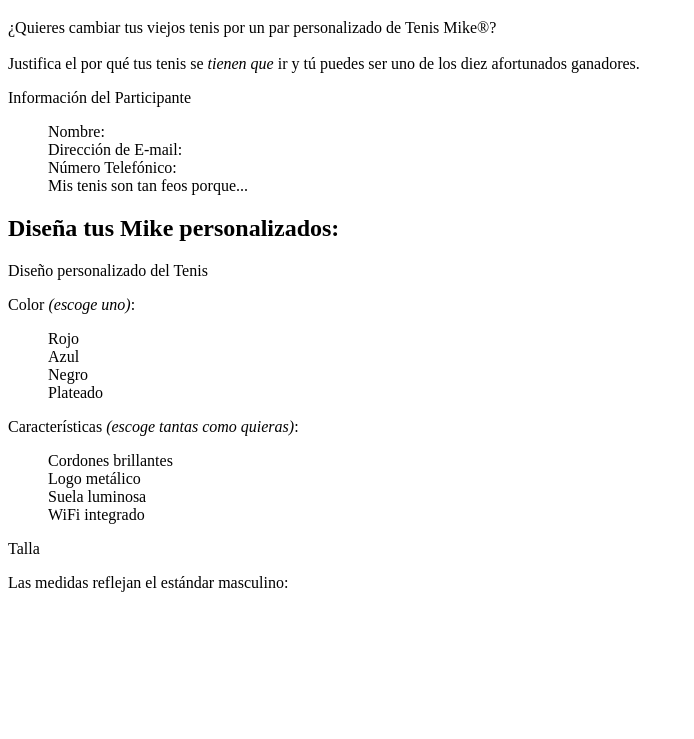
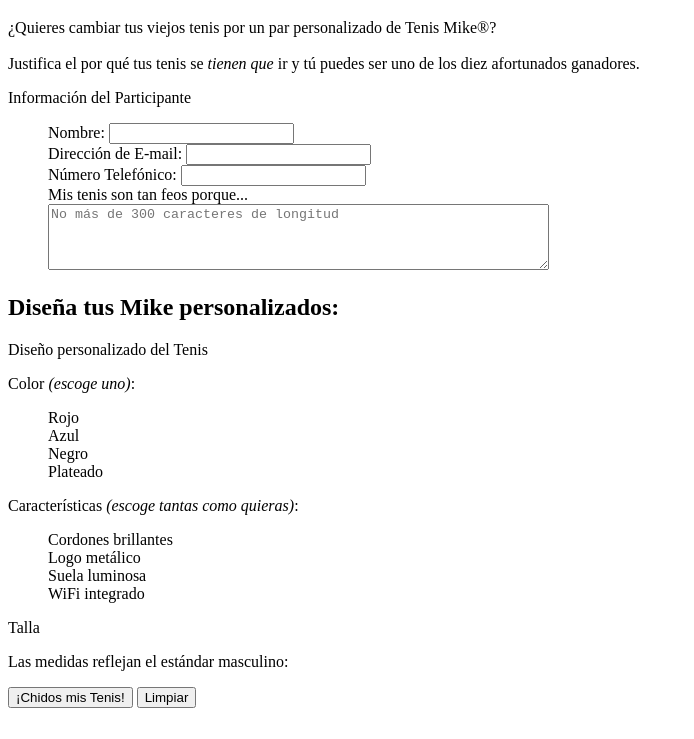
Before and after one commit to Lnzeter/hweb, a plain HTML site: page p09/formulario.html in a window 1280 px wide. Shown: the part 61-800 px from the top of the page, without its empty margins (0-694 px from the left). Drawn offline with Linux system fonts and the light colour scheme.

Commit message:
Ejercicio 1 terminado

```diff
--- a/p09/formulario.html
+++ b/p09/formulario.html
@@ -16,13 +16,18 @@
 
     <p>¿Quieres cambiar tus viejos tenis por un par personalizado de Tenis Mike&#174;?<br><br>Justifica el por qué tus tenis se <em>tienen que</em> ir y tú puedes ser uno de los diez afortunados ganadores.</p>
 
+    <!-- INICIO DEL FORMULARIO (EJERCICIO 1) -->
+     <form action="http://localhost/hweb/practicas/p09/cooncurso.php" method="POST">
     <p>Información del Participante</p>
 
     <ul>
-    <li>Nombre:</li>
-    <li>Dirección de E-mail:</li>
-    <li>Número Telefónico:</li>
-    <li>Mis tenis son tan feos porque...</li>
+            <li>Nombre: <input type="text" name="name"></li>
+            <li>Dirección de E-mail: <input type="email" name="email"></li>
+            <li>Número Telefónico: <input type="tel" name="phone"></li>
+            <li>
+                Mis tenis son tan feos porque...<br>
+                <textarea name="story" rows="4" cols="60" maxlength="300" placeholder="No más de 300 caracteres de longitud"></textarea>
+            </li>
     </ul>
 
     <h2>Diseña tus Mike personalizados:</h2>
@@ -47,6 +52,11 @@
 
     <p>Talla</p>
     <p>Las medidas reflejan el estándar masculino:</p>
+    <p>
+            <input type="submit" value="¡Chidos mis Tenis!">
+            <input type="reset" value="Limpiar">
+    </p>
+    </form>
 
   </body>
 </html>
```
